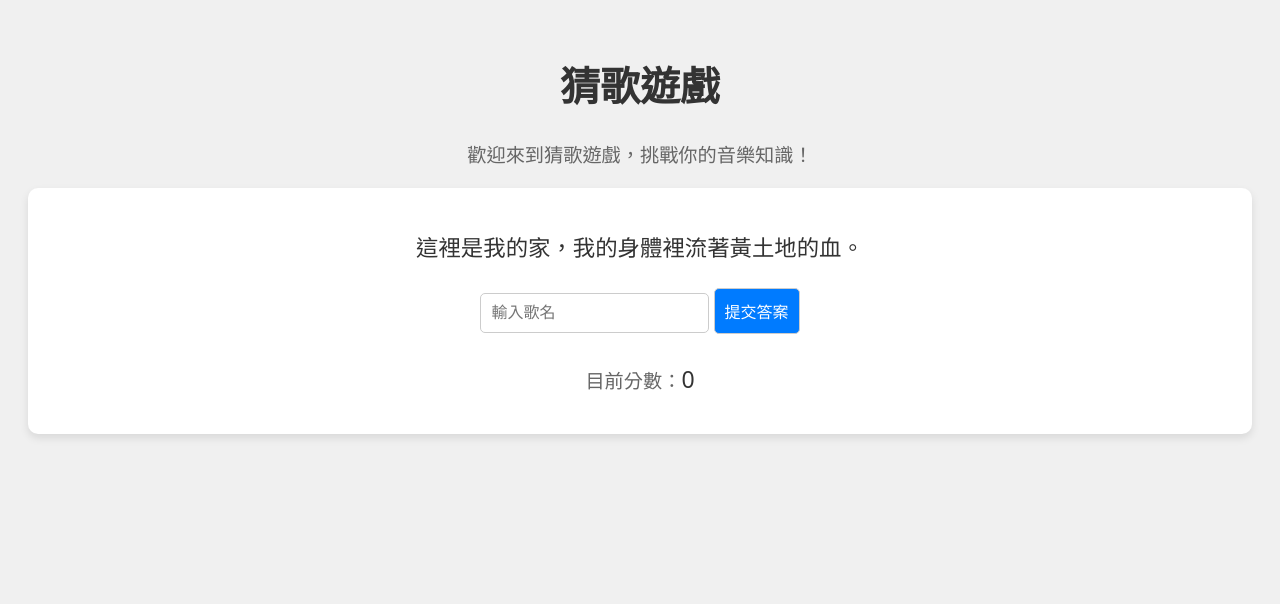
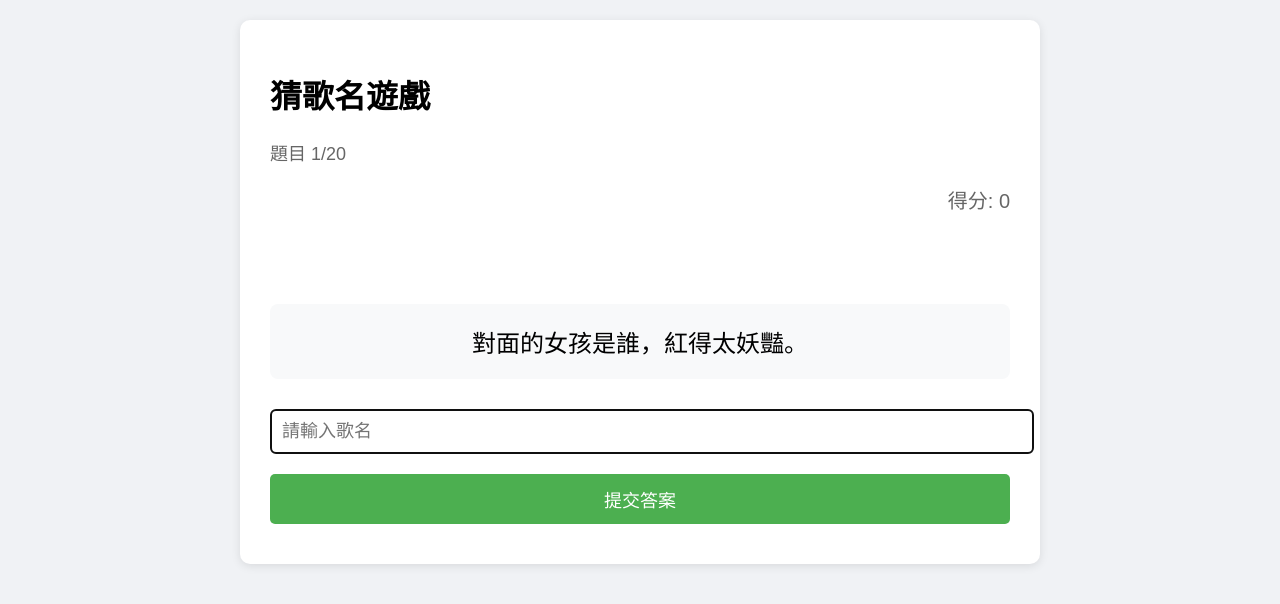
Before and after one commit to panda940927/lyric, a plain HTML site: page index.html in a window 1280 px wide. Both pictures are taken after a click on the button "開始遊戲". Drawn offline with Linux system fonts and the light colour scheme.

Commit message:
Your commit message

```diff
--- a/index.html
+++ b/index.html
@@ -1,25 +1,26 @@
 <!DOCTYPE html>
-<html lang="zh-TW">
+<html lang="zh">
 <head>
-  <meta charset="UTF-8">
-  <meta name="viewport" content="width=device-width, initial-scale=1.0">
-  <title>猜歌遊戲</title>
-  <link rel="stylesheet" href="style.css">
+    <meta charset="UTF-8">
+    <title>猜歌名遊戲</title>
+    <link rel="stylesheet" href="style.css">
 </head>
 <body>
-  <h1>猜歌遊戲</h1>
-  <p>歡迎來到猜歌遊戲，挑戰你的音樂知識！</p>
-  <button id="start-button">開始遊戲</button>
+    <div class="welcome-screen" id="welcome-screen">
+        <h1>猜歌名遊戲</h1>
+        <p>準備好挑戰你的音樂知識了嗎？</p>
+        <button class="start-btn" onclick="startGame()">開始遊戲</button>
+    </div>
 
-  <div id="game-container" style="display: none;">
-    <p class="lyric" id="lyric"></p>
-    <input type="text" id="answer" placeholder="輸入歌名">
-    <button id="submit-button">提交答案</button>
-    <p id="feedback"></p>
-    <p>目前分數：<span id="score">0</span></p>
-    <button id="next-button" style="display: none;">下一首</button>
-  </div>
-
-  <script src="script.js"></script>
+    <div class="game-container" id="game-container" style="display: none;">
+        <h1>猜歌名遊戲</h1>
+        <div class="progress">題目 <span id="current-question">1</span>/20</div>
+        <div class="score-display">得分: <span id="score">0</span></div>
+        <div class="message-box" id="message-box"></div>
+        <div class="lyric-display" id="lyric"></div>
+        <input type="text" class="answer-input" id="answer" placeholder="請輸入歌名">
+        <button class="submit-btn" onclick="checkAnswer()">提交答案</button>
+    </div>
+    <script src="script.js"></script>
 </body>
 </html>
--- a/script.js
+++ b/script.js
@@ -1,57 +1,99 @@
-// fetch songs.json
-fetch('songs.json')
-  .then(response => response.json())
-  .then(songs => {
-    let currentSong = null;
-    let score = 0;
-    let remainingSongs = songs.slice(); // 克隆出所有歌曲數量
-    const totalSongs = 20; // 每次只從20首歌曲中隨機選取
+let currentQuestions = [];
+let currentQuestionIndex = 0;
+let score = 0;
 
-    document.getElementById("start-button").addEventListener("click", () => {
-      score = 0;
-      document.getElementById("score").textContent = score;
-      document.getElementById("game-container").style.display = "block";
-      document.getElementById("start-button").style.display = "none";
-      nextSong();
-    });
+function showMessage(isCorrect, message) {
+    const messageBox = document.getElementById('message-box');
+    const answerInput = document.getElementById('answer');
 
-    function nextSong() {
-      if (remainingSongs.length === 0) {
-        alert(`遊戲結束！你的最終得分是：${score} 分`);
-        resetGame();
+    // 設置訊息內容和樣式
+    messageBox.textContent = message;
+    messageBox.className = 'message-box show ' + (isCorrect ? 'correct' : 'incorrect');
+    answerInput.className = 'answer-input ' + (isCorrect ? 'correct' : 'incorrect');
+
+    // 3秒後隱藏訊息
+    setTimeout(() => {
+        messageBox.className = 'message-box';
+        answerInput.className = 'answer-input';
+    }, 3000);
+}
+
+async function startGame() {
+    document.getElementById('welcome-screen').style.display = 'none';
+    document.getElementById('game-container').style.display = 'block';
+
+    currentQuestionIndex = 0;
+    score = 0;
+    document.getElementById('score').textContent = '0';
+
+    await loadSongs();
+}
+
+async function loadSongs() {
+    try {
+        const response = await fetch('songs.json');
+        const songs = await response.json();
+
+        // Fisher-Yates洗牌算法
+        for (let i = songs.length - 1; i > 0; i--) {
+            const j = Math.floor(Math.random() * (i + 1));
+            [songs[i], songs[j]] = [songs[j], songs[i]];
+        }
+
+        currentQuestions = songs.slice(0, 20);
+        displayQuestion();
+    } catch (error) {
+        console.error('Error loading songs:', error);
+        showMessage(false, '載入題目失敗，請重新整理頁面！');
+    }
+}
+
+function displayQuestion() {
+    if (currentQuestionIndex >= currentQuestions.length) {
+        gameOver();
         return;
-      }
-      currentSong = remainingSongs.splice(Math.floor(Math.random() * remainingSongs.length), 1)[0];
-      document.getElementById("lyric").textContent = currentSong.lyric;
-      document.getElementById("answer").value = "";
-      document.getElementById("feedback").textContent = "";
-      document.getElementById("next-button").style.display = "none";
-      document.getElementById("submit-button").textContent = "提交答案"; // 初始化按鈕文字
     }
 
-    document.getElementById("submit-button").addEventListener("click", () => {
-      const userAnswer = document.getElementById("answer").value.trim();
-      if (userAnswer === "") {
-        alert("請輸入答案！");
-        return;
-      }
-      if (userAnswer === currentSong.title) {
+    const question = currentQuestions[currentQuestionIndex];
+    document.getElementById('lyric').textContent = question.lyric;
+    document.getElementById('current-question').textContent = currentQuestionIndex + 1;
+    document.getElementById('answer').value = '';
+    document.getElementById('answer').focus();
+}
+
+function checkAnswer() {
+    const userAnswer = document.getElementById('answer').value.trim();
+    const correctAnswer = currentQuestions[currentQuestionIndex].title;
+
+    if (userAnswer === correctAnswer) {
         score += 5;
-        document.getElementById("feedback").textContent = "答對了！";
-        document.getElementById("score").textContent = score;
-        document.getElementById("submit-button").textContent = "下一題"; // 從提交答案變成下一題
-      } else {
-        document.getElementById("feedback").textContent = `答錯了！正確答案是：${currentSong.title}`;
-        document.getElementById("submit-button").textContent = "下一題"; // 從提交答案變成下一題
-      }
-      document.getElementById("next-button").style.display = "block"; // 顯示下一題按鈕
-    });
+        document.getElementById('score').textContent = score;
+        showMessage(true, `答對了！獲得5分 🎉`);
+    } else {
+        showMessage(false, `答錯了！正確答案是：${correctAnswer} 😢`);
+    }
 
-    document.getElementById("next-button").addEventListener("click", nextSong);
+    // 延遲一下再顯示下一題，讓玩家有時間看到訊息
+    setTimeout(() => {
+        currentQuestionIndex++;
+        displayQuestion();
+    }, 1500);
+}
 
-    function resetGame() {
-      document.getElementById("game-container").style.display = "none";
-      document.getElementById("start-button").style.display = "inline-block";
-      remainingSongs = songs.slice();
+function gameOver() {
+    // 先顯示最終分數訊息
+    showMessage(true, `遊戲結束！你的總分是：${score} 分 🎮`);
+
+    // 延遲一下再回到歡迎畫面
+    setTimeout(() => {
+        document.getElementById('game-container').style.display = 'none';
+        document.getElementById('welcome-screen').style.display = 'block';
+    }, 3000);
+}
+
+// 綁定回車鍵提交答案
+document.getElementById('answer').addEventListener('keypress', function(event) {
+    if (event.key === 'Enter') {
+        checkAnswer();
     }
-  });
+});
--- a/style.css
+++ b/style.css
@@ -1,59 +1,129 @@
 body {
-  font-family: 'Noto Sans', sans-serif;
-  text-align: center;
+  font-family: 'Microsoft JhengHei', sans-serif;
+  max-width: 800px;
+  margin: 0 auto;
   padding: 20px;
-  background-color: #f0f0f0;
+  background-color: #f0f2f5;
 }
 
-h1 {
-  font-size: 2.5em;
-  color: #333;
+.welcome-screen {
+  background-color: white;
+  padding: 40px;
+  border-radius: 10px;
+  box-shadow: 0 2px 10px rgba(0,0,0,0.1);
+  text-align: center;
 }
 
-p {
-  font-size: 1.2em;
+.welcome-screen h1 {
+  color: #333;
+  margin-bottom: 20px;
+}
+
+.welcome-screen p {
+  font-size: 20px;
+  color: #666;
+  margin-bottom: 30px;
+}
+
+.start-btn {
+  padding: 15px 40px;
+  font-size: 20px;
+  background-color: #4CAF50;
+  color: white;
+  border: none;
+  border-radius: 5px;
+  cursor: pointer;
+  transition: background-color 0.3s;
+}
+
+.start-btn:hover {
+  background-color: #45a049;
+}
+
+.game-container {
+  background-color: white;
+  padding: 30px;
+  border-radius: 10px;
+  box-shadow: 0 2px 10px rgba(0,0,0,0.1);
+}
+
+.lyric-display {
+  font-size: 24px;
+  margin: 20px 0;
+  padding: 20px;
+  background-color: #f8f9fa;
+  border-radius: 8px;
+  text-align: center;
+}
+
+.answer-input {
+  width: 100%;
+  padding: 10px;
+  font-size: 18px;
+  margin: 10px 0;
+  border: 2px solid #ddd;
+  border-radius: 5px;
+}
+
+.submit-btn {
+  width: 100%;
+  padding: 12px;
+  font-size: 18px;
+  background-color: #4CAF50;
+  color: white;
+  border: none;
+  border-radius: 5px;
+  cursor: pointer;
+  margin: 10px 0;
+}
+
+.submit-btn:hover {
+  background-color: #45a049;
+}
+
+.score-display {
+  font-size: 20px;
+  text-align: right;
   color: #666;
 }
 
-#game-container {
-  margin-top: 20px;
-  padding: 20px;
-  background-color: #ffffff;
-  border-radius: 10px;
-  box-shadow: 0 4px 8px rgba(0, 0, 0, 0.1);
+.progress {
+  margin: 20px 0;
+  font-size: 18px;
+  color: #666;
 }
 
-.lyric {
-  font-size: 1.4em;
-  margin-bottom: 15px;
-  color: #333;
+.message-box {
+  padding: 15px;
+  margin: 10px 0;
+  border-radius: 5px;
+  text-align: center;
+  font-size: 18px;
+  opacity: 0;
+  transition: opacity 0.3s ease;
+  min-height: 30px;
 }
 
-input, button {
-  margin: 10px 0;
-  padding: 10px;
-  font-size: 1em;
-  border: 1px solid #ccc;
-  border-radius: 5px;
+.message-box.show {
+  opacity: 1;
 }
 
-button {
-  background-color: #007bff;
-  color: white;
-  cursor: pointer;
+.message-box.correct {
+  background-color: #d4edda;
+  color: #155724;
+  border: 1px solid #c3e6cb;
 }
 
-button:hover {
-  background-color: #0056b3;
+.message-box.incorrect {
+  background-color: #f8d7da;
+  color: #721c24;
+  border: 1px solid #f5c6cb;
 }
 
-#feedback {
-  margin-top: 10px;
-  font-weight: bold;
-  color: #d9534f;
+.answer-input.correct {
+  border-color: #28a745;
 }
 
-#score {
-  font-size: 1.2em;
-  color: #333;
+.answer-input.incorrect {
+  border-color: #dc3545;
 }
```
Also changed, not shown: 1 other file.
